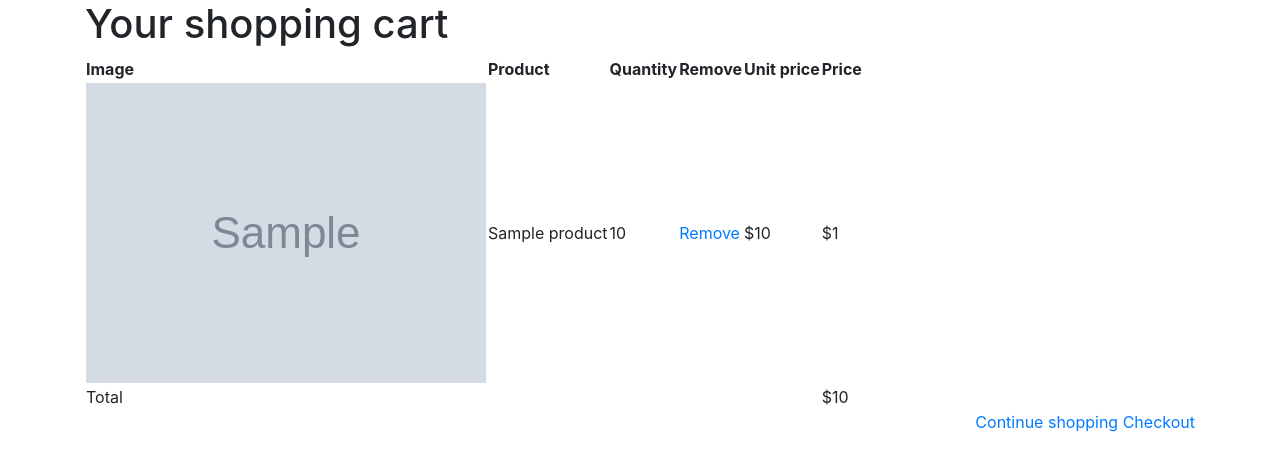
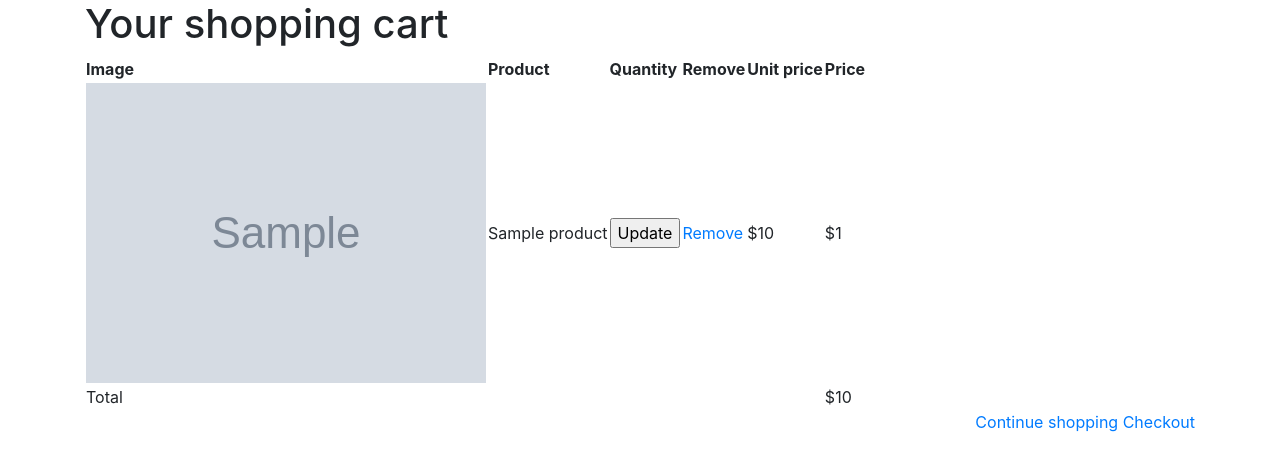
Before and after one commit to PrantaChakraborty/Ecommerce, a Django app: template templates/cart/detail.html in a window 1280 px wide. Shown: the part 56-527 px from the top of the page. Run offline with Django 3.2, Linux system fonts and the light colour scheme; the template is opened without the code that fills it: most values are stand-ins (such as "Sample title", 1, 10 or a date in 2020); grey boxes marked "Sample" are stand-in pictures; some libraries are stand-ins or nearby versions.

Commit message:
added update functionalities in cart

```diff
--- a/cart/cart.py
+++ b/cart/cart.py
@@ -29,6 +29,7 @@ class Cart(object):
             self.cart[product_id]['quantity'] = quantity
         else:
             self.cart[product_id]['quantity'] += quantity  # increment the quantity
+        self.save()  # saving the state of the quantity after update
 
     # to save the card
     def save(self):
--- a/cart/views.py
+++ b/cart/views.py
@@ -32,4 +32,8 @@ def cart_remove(request, product_id):
 # view the cart
 def cart_detail(request):
     cart = Cart(request)
+    for item in cart:
+        item['update_quantity_form'] = CartAddProductForm(
+            initial={'quantity': item['quantity'],
+                     'update': True})
     return render(request, 'cart/detail.html', {'cart': cart})
--- a/templates/cart/detail.html
+++ b/templates/cart/detail.html
@@ -22,11 +22,19 @@
                 <tr>
                     <td>
                         <a href="{{ product.get_absolute_url }}">
-                            <img src="{% if product.image %}{{ product.image.url }}{% else %}{% static "no_image.png" %}{% endif %}">
+                            <img src="
+                                    {% if product.image %}{{ product.image.url }}{% else %}{% static "no_image.png" %}{% endif %}">
                         </a>
                     </td>
                     <td>{{ product.name }}</td>
-                    <td>{{ item.quantity }}</td>
+                    <td>
+                        <form action="{% url "cart_add" product.id %}" method="post">
+                            {% csrf_token %}
+                            {{ item.update_quantity_form.quantity }}
+                            {{ item.update_quantity_form.update }}
+                            <input type="submit" value="Update">
+                        </form>
+                    </td>
                     <td><a href="{% url "cart_remove" product.id %}">Remove</a></td>
                     <td class="num">${{ item.price }}</td>
                     <td class="num">${{ item.total_price }}</td>
```
